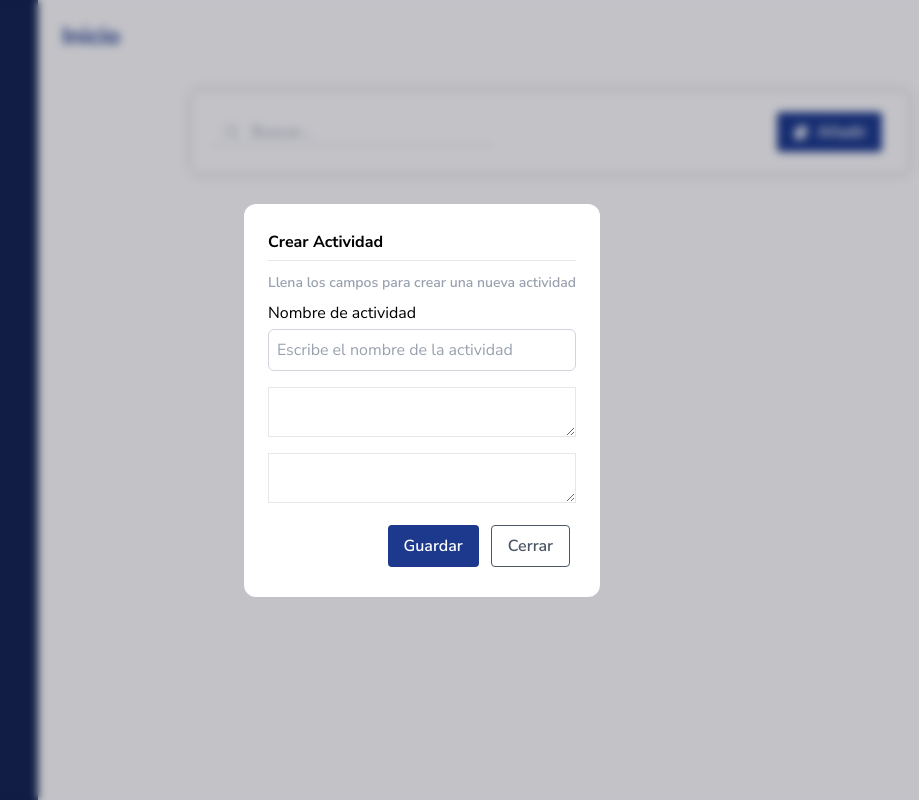
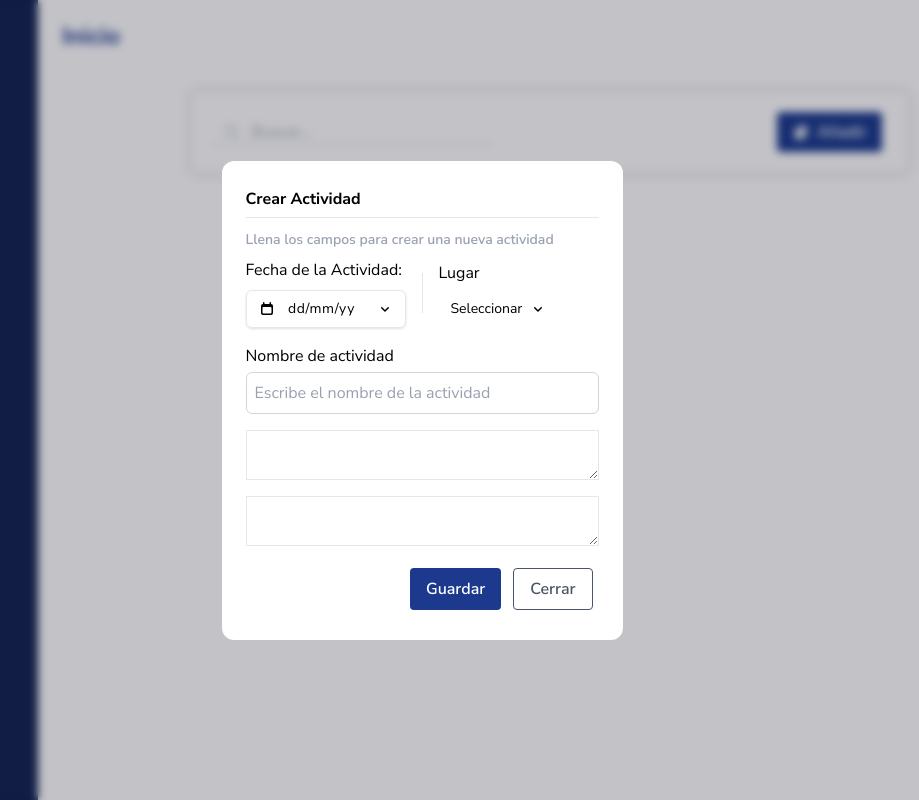
Before and after one commit to iDannyGR/SNIMSRC, a Next.js app in the folder frontend/: page / in a window 1280 px wide. Both pictures are taken after a click on the button "Añadir". Shown: the whole page, without its empty margins (218-1137 px from the left). Built offline with nearby package versions, Linux system fonts and the light colour scheme.

Commit message:
update modals and ui

```diff
--- a/frontend/package.json
+++ b/frontend/package.json
@@ -18,6 +18,7 @@
     "formik": "^2.4.6",
     "next": "15.5.2",
     "react": "19.1.0",
+    "react-day-picker": "^9.10.0",
     "react-dom": "19.1.0",
     "react-toastify": "^11.0.5",
     "tailwind-merge": "^3.3.1",
--- a/frontend/src/components/noteForm.tsx
+++ b/frontend/src/components/noteForm.tsx
@@ -1,10 +1,24 @@
 import { Field, Label, Textarea } from "@headlessui/react";
 import React from "react";
 import { Input } from "./ui";
+import  Dropdown  from "./ui/Dropdown/Dropdown";
+import Calendar from "./ui/Calendar/Calendar";
+import { Separator } from "./ui/Separator/Separator";
 
 export default function NoteForm(): React.JSX.Element {
   return (
     <div className="flex flex-col max-w-full gap-4">
+      <div className="flex items-center justify-around">
+      <Field className="flex flex-col gap-2">
+        <Label htmlFor="date">Fecha de la Actividad:</Label>
+        <Calendar />
+      </Field>
+      <Separator orientation="vertical" className="h-10" />
+      <Field className="flex flex-col gap-2">
+        <Label htmlFor="type">Lugar</Label>
+        <Dropdown />
+      </Field>
+      </div>
       <Field className="flex flex-col gap-1">
         <Label htmlFor="title">Nombre de actividad</Label>
         <Input
--- /dev/null
+++ b/frontend/src/components/ui/Calendar/Calendar.tsx
@@ -0,0 +1,49 @@
+"use client";
+
+import * as React from "react";
+import { DayPicker } from "react-day-picker";
+import "react-day-picker/dist/style.css";
+import { format } from "date-fns";
+import { es } from "date-fns/locale";
+import { ChevronDownIcon, CalendarIcon } from "@heroicons/react/16/solid";
+
+export default function CalendarDropdown() {
+  const [open, setOpen] = React.useState(false);
+  const [date, setDate] = React.useState<Date | undefined>(undefined);
+
+  const handleSelect = (selectedDate: Date | undefined) => {
+    setDate(selectedDate);
+    setOpen(false); // cerrar al seleccionar
+  };
+
+  return (
+    <div className="w-40">
+      {/* Caja que simula un dropdown */}
+      <div
+        onClick={() => setOpen(!open)}
+        className="flex items-center justify-between px-3 py-2 border rounded-md shadow-sm cursor-pointer"
+      >
+        <CalendarIcon className="w-4 h-4" />
+        <span className="flex text-sm tracking-wider">
+          {date ? format(date, "dd/MM/yy", { locale: es }) : "dd/mm/yy"}
+        </span>
+        <span className="ml-2">
+          <ChevronDownIcon className="text-black h-4 w-4" />
+        </span>
+      </div>
+
+      {/* Contenido del dropdown */}
+      {open && (
+        <div className="absolute z-10 mt-2 bg-white border rounded-md shadow-lg">
+          <DayPicker
+            mode="single"
+            locale={es}
+            selected={date}
+            onSelect={handleSelect}
+            className="text-sm"
+          />
+        </div>
+      )}
+    </div>
+  );
+}
--- /dev/null
+++ b/frontend/src/components/ui/Dropdown/Dropdown.tsx
@@ -0,0 +1,64 @@
+import { Menu, MenuButton, MenuItem, MenuItems } from "@headlessui/react";
+import {
+  ArchiveBoxXMarkIcon,
+  ChevronDownIcon,
+  PencilIcon,
+  Square2StackIcon,
+  TrashIcon
+} from "@heroicons/react/16/solid";
+
+export default function Dropdown() {
+  return (
+    <div className="w-40">
+      <Menu>
+        <MenuButton className="inline-flex items-center gap-2 rounded-md px-3 py-1.5 text-sm focus:not-data-focus:outline-none data-focus:outline data-focus:outline-white data-hover:bg-gray-700 data-open:bg-gray-700">
+          Seleccionar
+          <ChevronDownIcon className="size-4" />
+        </MenuButton>
+        <MenuItems
+          transition
+          anchor="bottom end"
+          className="w-52 origin-top-right rounded-xl border border-white/5 bg-white/5 p-1 text-sm/6 text-white transition duration-100 ease-out [--anchor-gap:--spacing(1)] focus:outline-none data-closed:scale-95 data-closed:opacity-0"
+        >
+          <MenuItem>
+            <button className="group flex w-full items-center gap-2 rounded-lg px-3 py-1.5 data-focus:bg-white/10">
+              <PencilIcon className="size-4 fill-white/30" />
+              Edit
+              <kbd className="ml-auto hidden font-sans text-xs text-white/50 group-data-focus:inline">
+                ⌘E
+              </kbd>
+            </button>
+          </MenuItem>
+          <MenuItem>
+            <button className="group flex w-full items-center gap-2 rounded-lg px-3 py-1.5 data-focus:bg-white/10">
+              <Square2StackIcon className="size-4 fill-white/30" />
+              Duplicate
+              <kbd className="ml-auto hidden font-sans text-xs text-white/50 group-data-focus:inline">
+                ⌘D
+              </kbd>
+            </button>
+          </MenuItem>
+          <div className="my-1 h-px bg-white/5" />
+          <MenuItem>
+            <button className="group flex w-full items-center gap-2 rounded-lg px-3 py-1.5 data-focus:bg-white/10">
+              <ArchiveBoxXMarkIcon className="size-4 fill-white/30" />
+              Archive
+              <kbd className="ml-auto hidden font-sans text-xs text-white/50 group-data-focus:inline">
+                ⌘A
+              </kbd>
+            </button>
+          </MenuItem>
+          <MenuItem>
+            <button className="group flex w-full items-center gap-2 rounded-lg px-3 py-1.5 data-focus:bg-white/10">
+              <TrashIcon className="size-4 fill-white/30" />
+              Delete
+              <kbd className="ml-auto hidden font-sans text-xs text-white/50 group-data-focus:inline">
+                ⌘D
+              </kbd>
+            </button>
+          </MenuItem>
+        </MenuItems>
+      </Menu>
+    </div>
+  );
+}
--- a/frontend/src/components/ui/Separator/Separator.tsx
+++ b/frontend/src/components/ui/Separator/Separator.tsx
@@ -14,7 +14,7 @@ export function Separator({ orientation = "horizontal", className, ...props }: S
       aria-orientation={orientation}
       className={twMerge(
         "shrink-0 bg-gray-200 dark:bg-gray-300",
-        orientation === "horizontal" ? "h-px w-full" : "h-full w-px",
+        orientation === "horizontal" ? "h-px w-full" : "h-full w-px mx-4",
         className
       )}
       {...props}
```
Also changed, not shown: 1 other file (tests, documents, lock files or other folders).
